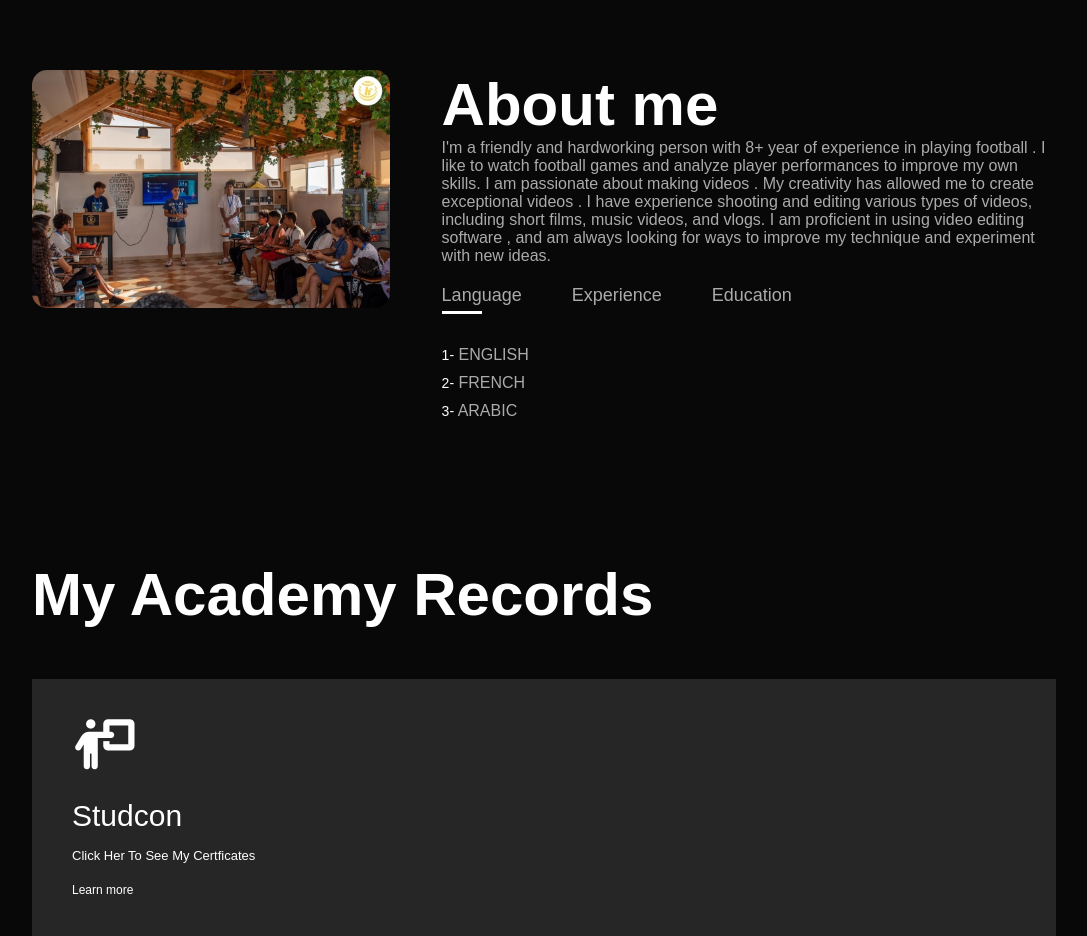
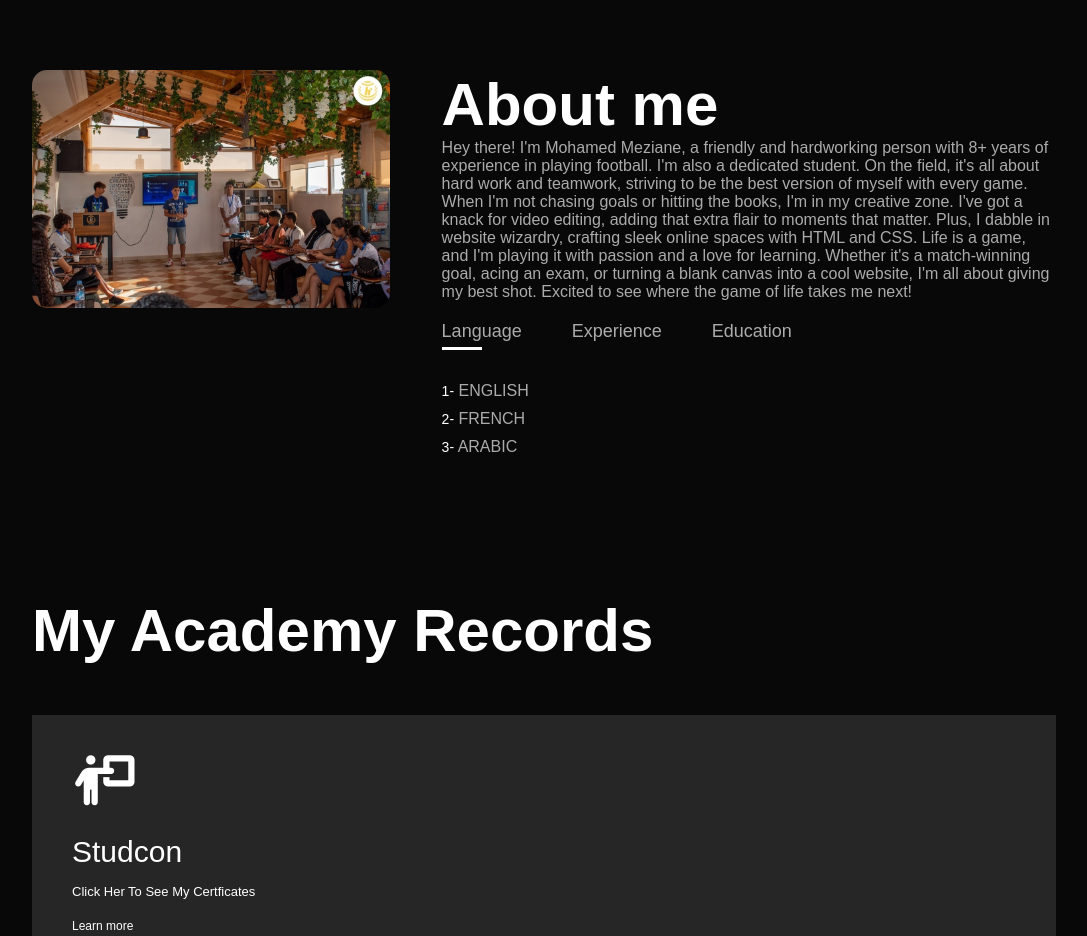
Before and after one commit to MedMez99/e-portfolio, a plain HTML site: page index.html in a window 1280 px wide. Shown: the part 820-1756 px from the top of the page, without its empty margins (96-1183 px from the left). Drawn offline with Linux system fonts and the light colour scheme.

Commit message:
Update index.html

```diff
--- a/index.html
+++ b/index.html
@@ -39,11 +39,11 @@
          </div>
          <div class="about-col-2">
             <h1 class="sub-title">About me</h1>
-            <p>I'm a friendly and hardworking person with 8+ year of experience in playing football .
-               I like to watch football games and analyze player performances to improve my own skills.
-               I am passionate about making videos . My creativity has allowed me to create exceptional videos .
-               I have experience shooting and editing various types of videos, including short films, music videos, and vlogs.
-               I am proficient in using video editing software , and am always looking for ways to improve my technique and experiment with new ideas.</p>
+            <p>Hey there! I'm Mohamed Meziane, a friendly and hardworking person with 8+ years of experience in playing football.
+               I'm also a dedicated student. On the field, it's all about hard work and teamwork, striving to be the best version of myself with every game.
+               When I'm not chasing goals or hitting the books, I'm in my creative zone. I've got a knack for video editing, adding that extra flair to moments that matter.
+               Plus, I dabble in website wizardry, crafting sleek online spaces with HTML and CSS. Life is a game, and I'm playing it with passion and a love for learning.
+               Whether it's a match-winning goal, acing an exam, or turning a blank canvas into a cool website, I'm all about giving my best shot. Excited to see where the game of life takes me next! </p>
 
             <div class="tab-titles">
                <p class="tab-links active-link" onclick="opentab('language')">Language</p>
```
